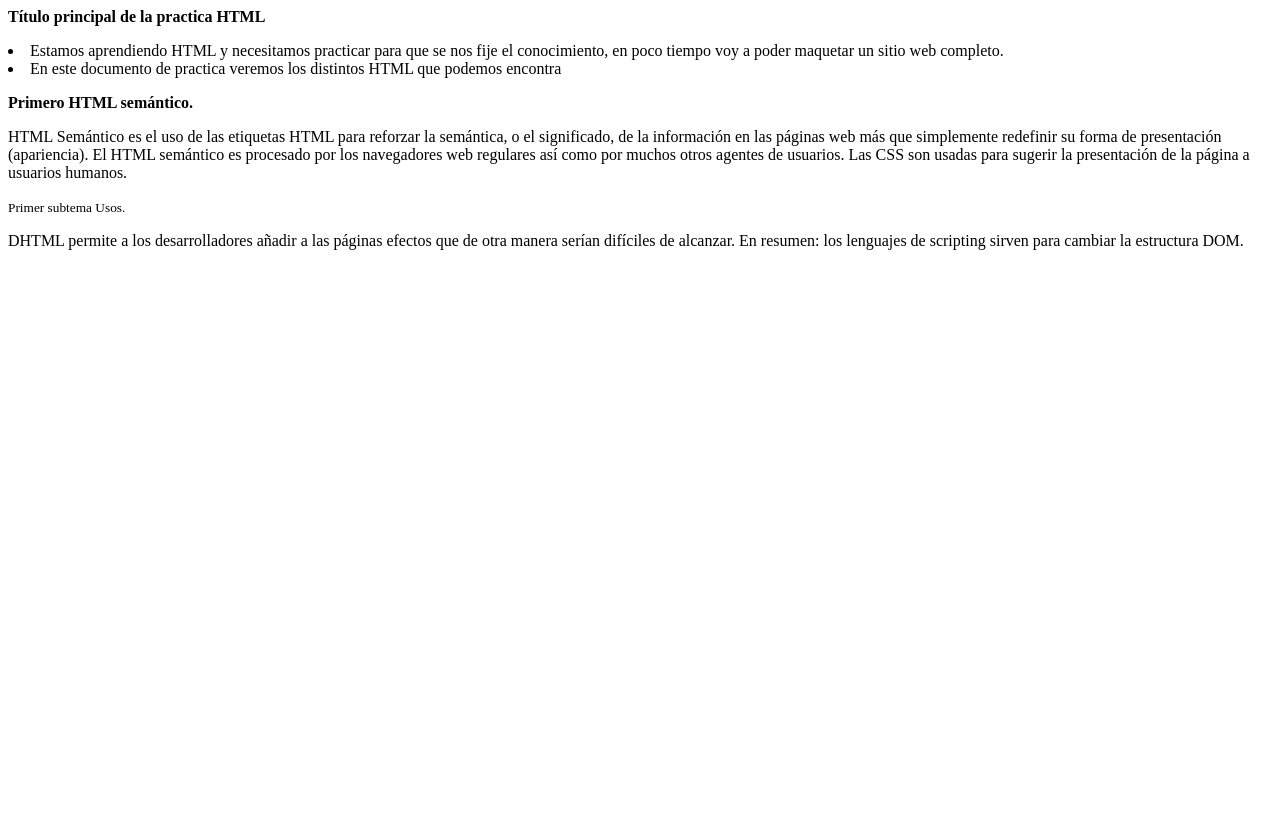
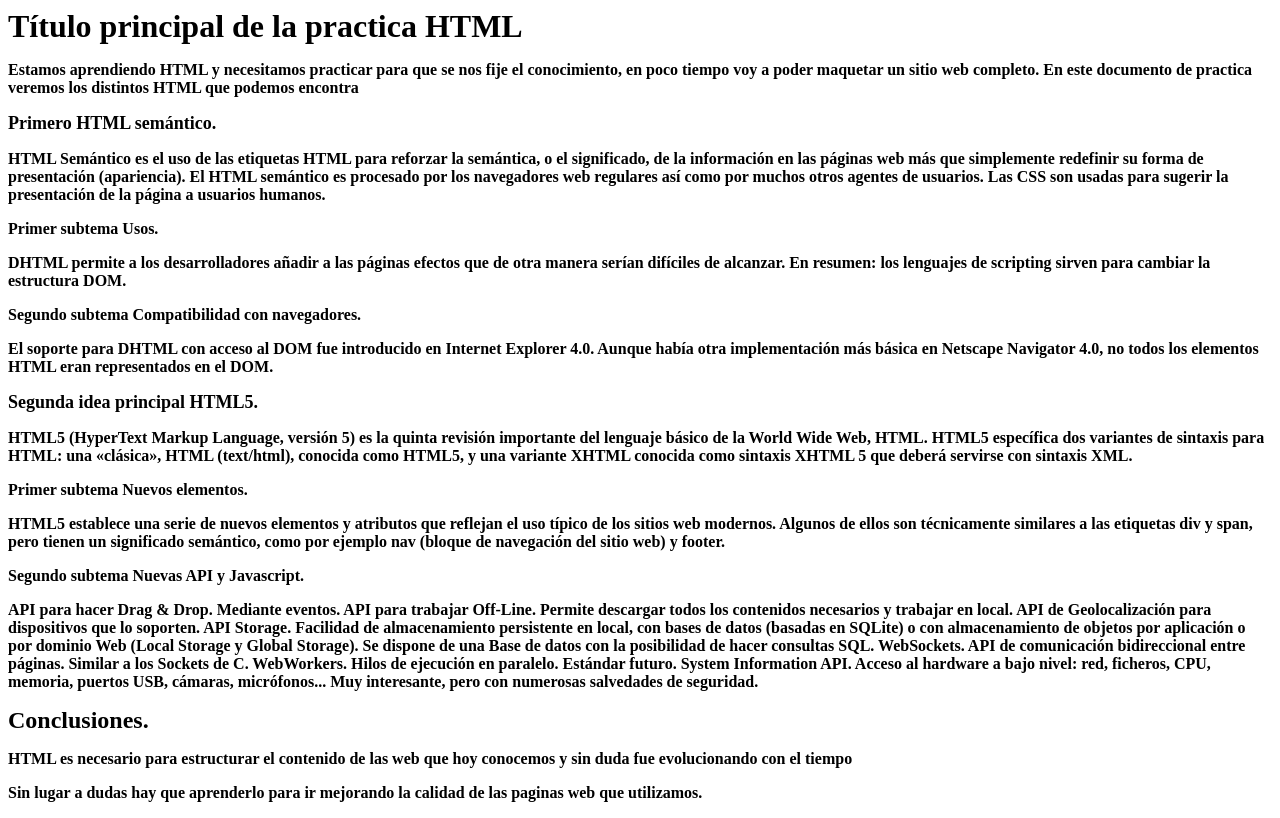
Before and after one commit to SandraS2611/Prueba-modulo-1, a plain HTML site: page index.html in a window 1280 px wide. Drawn offline with Linux system fonts and the light colour scheme.

Commit message:
terminado

```diff
--- a/index.html
+++ b/index.html
@@ -1,39 +1,43 @@
 <!DOCTYPE html>
 <html>
 
-  <head>
-     <tittle><strong>Título principal de la practica HTML</tittle></strong></tittle>
-  </head>
-   <p><li>Estamos aprendiendo HTML y necesitamos practicar para que se nos fije el conocimiento, en poco tiempo voy a poder maquetar un sitio web completo.</li>
-      <li>En este documento de practica veremos los distintos HTML que podemos encontra</li></p>
+<head>
+    <tittle><strong><b><font size="6">Título principal de la practica HTML</font><br /></b></strong></tittle>
+</head>
+<p><b>Estamos aprendiendo HTML y necesitamos practicar para que se nos fije el conocimiento, en poco tiempo voy a poder maquetar un sitio web completo.</b>
+    <b>En este documento de practica veremos los distintos HTML que podemos encontra</b></p>
 
-  <body>
-      <tittle><b>Primero HTML semántico.</b></tittle>
-        <p>HTML Semántico es el uso de las etiquetas HTML para reforzar la semántica, o el significado, de la información en las páginas web más que simplemente redefinir su forma de presentación (apariencia). El HTML semántico es procesado por los navegadores web regulares así como por muchos otros agentes de usuarios. Las CSS son usadas para sugerir la presentación de la página a usuarios humanos.</p>
+<body>
+    <tittle><strong><b><font size="4">Primero HTML semántico.</font><br /></b></strong></tittle>
+    <p><b>HTML Semántico es el uso de las etiquetas HTML para reforzar la semántica, o el significado, de la información en las páginas web más que simplemente redefinir su forma de presentación (apariencia). El HTML semántico es procesado por los navegadores
+        web regulares así como por muchos otros agentes de usuarios. Las CSS son usadas para sugerir la presentación de la página a usuarios humanos.</b></p>
 
-      <tittle><small>Primer subtema Usos.</small></tittle>
-         <p>DHTML permite a los desarrolladores añadir a las páginas efectos que de otra manera serían difíciles de alcanzar. En resumen: los lenguajes de scripting sirven para cambiar la estructura DOM.</p>
+    <tittle><strong><b><font size="3">Primer subtema Usos.</font><br /></b></strong></tittle>
+    <p><b>DHTML permite a los desarrolladores añadir a las páginas efectos que de otra manera serían difíciles de alcanzar. En resumen: los lenguajes de scripting sirven para cambiar la estructura DOM.</b></p>
 
-      <title><small>Segundo subtema Compatibilidad con navegadores.</small></tittle>
-         <p>El soporte para DHTML con acceso al DOM fue introducido en Internet Explorer 4.0. Aunque había otra implementación más básica en Netscape Navigator 4.0, no todos los elementos HTML eran representados en el DOM.</p>
+    <tittle><strong><b><font size="2"></font>Segundo subtema Compatibilidad con navegadores.</font><br /></b></strong></tittle>
+    <p><b>El soporte para DHTML con acceso al DOM fue introducido en Internet Explorer 4.0. Aunque había otra implementación más básica en Netscape Navigator 4.0, no todos los elementos HTML eran representados en el DOM.</b></p>
 
-      <tittle><b>Segunda idea principal HTML5.</b></tittle>
-      <p>HTML 5 (HyperText Markup Language, versión 5) es la quinta revisión importante del lenguaje básico de la World Wide Web, HTML. HTML5 específica dos variantes de sintaxis para HTML: una «clásica», HTML (text/html), conocida como HTML5, y una variante XHTML conocida como sintaxis XHTML 5 que deberá servirse con sintaxis XML.</p>
+    <tittle><strong><b><font size="4">Segunda idea principal HTML5.</font><br /></b></strong></tittle>
+    <p><b>HTML5 (HyperText Markup Language, versión 5) es la quinta revisión importante del lenguaje básico de la World Wide Web, HTML. HTML5 específica dos variantes de sintaxis para HTML: una «clásica», HTML (text/html), conocida como HTML5, y una variante
+            XHTML conocida como sintaxis XHTML 5 que deberá servirse con sintaxis XML.</b></p>
 
-      <tittle><small>Primer subtema Nuevos elementos.</small></tittle>
-          <p>HTML5 establece una serie de nuevos elementos y atributos que reflejan el uso típico de los sitios web modernos. Algunos de ellos son técnicamente similares a las etiquetas div y span, pero tienen un significado semántico, como por ejemplo nav (bloque de navegación del sitio web) y footer.</p>
-      <tittle><small>Segundo subtema Nuevas API y Javascript.</small></tittle>
-          <p>API para hacer Drag & Drop. Mediante eventos.
-      API para trabajar Off-Line. Permite descargar todos los contenidos necesarios y trabajar en local.
-      API de Geolocalización para dispositivos que lo soporten.
-      API Storage. Facilidad de almacenamiento persistente en local, con bases de datos (basadas en SQLite) o con almacenamiento de objetos por aplicación o por dominio Web (Local Storage y Global Storage). Se dispone de una Base de datos con la posibilidad de hacer consultas SQL.
-      WebSockets. API de comunicación bidireccional entre páginas. Similar a los Sockets de C.
-      WebWorkers. Hilos de ejecución en paralelo.
-      Estándar futuro. System Information API. Acceso al hardware a bajo nivel: red, ficheros, CPU, memoria, puertos USB, cámaras, micrófonos... Muy interesante, pero con numerosas salvedades de seguridad.</p>
+    <tittle><strong><b><font size="3">Primer subtema Nuevos elementos.</font><br /></b></strong></tittle>
+    <p><b>HTML5 establece una serie de nuevos elementos y atributos que reflejan el uso típico de los sitios web modernos. Algunos de ellos son técnicamente similares a las etiquetas div y span, pero tienen un significado semántico, como por ejemplo nav
+            (bloque de navegación del sitio web) y footer.</b></p>
 
-      <tittle><b>Conclusiones.</b><tittle/>
-		<p>HTML es necesario para estructurar el contenido de las web que hoy conocemos y sin duda fue evolucionando con el tiempo</p>
-		<p>Sin lugar a dudas hay que aprenderlo para ir mejorando la calidad de las paginas web que utilizamos.</p>
-      </body>
+    <tittle><strong><b><font size="3">Segundo subtema Nuevas API y Javascript.</font><br /></b></strong></tittle>
+    <p><b>API para hacer Drag & Drop. Mediante eventos. API para trabajar Off-Line. Permite descargar todos los contenidos necesarios y trabajar en local. API de Geolocalización para dispositivos que lo soporten. API Storage. Facilidad de almacenamiento
+            persistente en local, con bases de datos (basadas en SQLite) o con almacenamiento de objetos por aplicación o por dominio Web (Local Storage y Global Storage). Se dispone de una Base de datos con la posibilidad de hacer consultas SQL. WebSockets.
+            API de comunicación bidireccional entre páginas. Similar a los Sockets de C. WebWorkers. Hilos de ejecución en paralelo. Estándar futuro. System Information API. Acceso al hardware a bajo nivel: red, ficheros, CPU, memoria, puertos USB, cámaras,
+            micrófonos... Muy interesante, pero con numerosas salvedades de seguridad.</b></p>
 
- </html>
+    <tittle><strong><b><font size="5">Conclusiones.</font><br /></b></strong></tittle>
+
+    <p><b>HTML es necesario para estructurar el contenido de las web que hoy conocemos y sin duda fue evolucionando con el tiempo</b></p>
+
+    <p><b>Sin lugar a dudas hay que aprenderlo para ir mejorando la calidad de las paginas web que utilizamos.</b></p>
+
+</body>
+
+</html>
```
